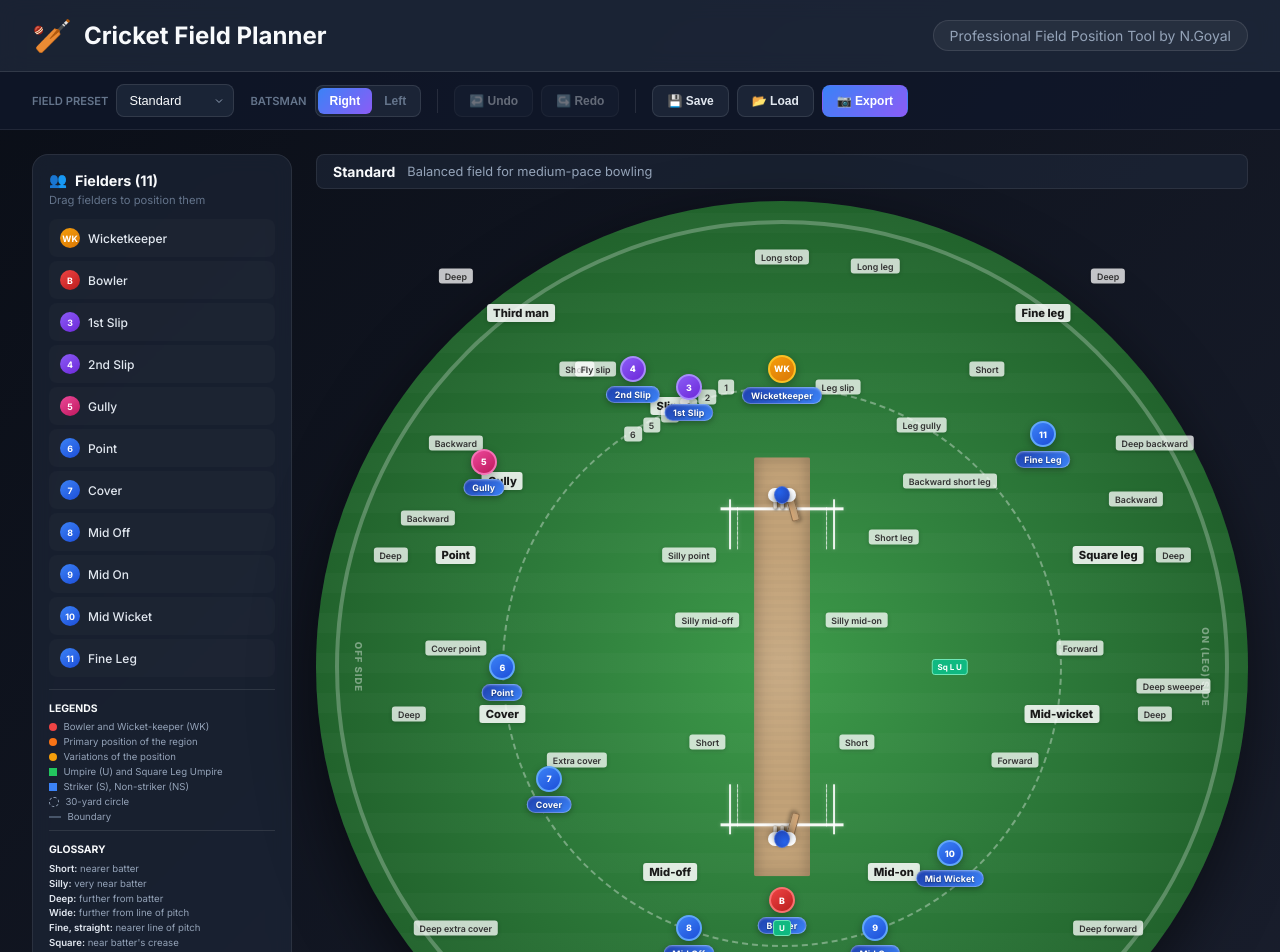
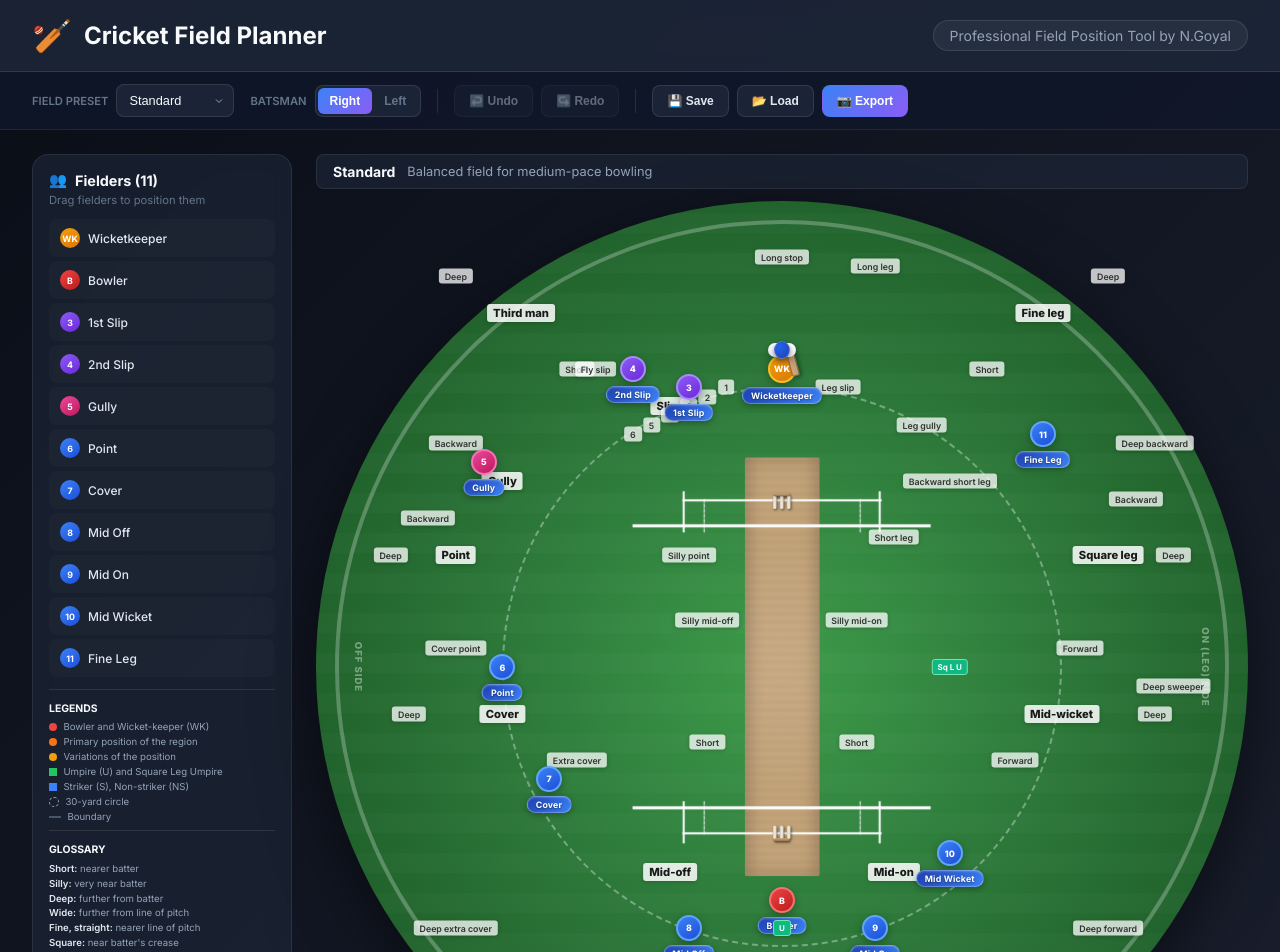
Before and after one commit to navendugoyal19/Cricket-field-position, a React (Vite) app: page / in a window 1280 px wide. Shown: the top 952 px of the page. Built offline with nearby package versions, Linux system fonts and the light colour scheme.

Commit message:
Refine: Pitch dimensions match official specs (4ft popping crease, 8ft 8in return crease)

```diff
--- a/src/App.css
+++ b/src/App.css
@@ -451,14 +451,19 @@
    PITCH
    ============================================ */
 /* Pitch - Enhanced Texture */
+/* Pitch Dimensions based on Reference Image */
+/* Pitch is 22 yards (66ft) long, 10ft wide */
+/* Popping crease is 4ft from bowling crease */
+/* Return creases are 4ft 4in from center (8ft 8in wide total) */
+
 .pitch {
     position: absolute;
     left: 50%;
     top: 50%;
     transform: translate(-50%, -50%);
-    width: 6%;
+    width: 8%;
+    /* Increased width for better visibility */
     height: 45%;
-    /* Realistic clay/dust texture */
     background-color: #c2a278;
     background-image:
         linear-gradient(90deg, rgba(0, 0, 0, 0.05) 0%, transparent 20%, transparent 80%, rgba(0, 0, 0, 0.05) 100%),
@@ -470,94 +475,117 @@
     box-shadow: inset 0 0 20px rgba(0, 0, 0, 0.2);
 }
 
-/* Creases - Enhanced Visibility */
+/* Crease Lines */
 .crease {
     position: absolute;
     background: rgba(255, 255, 255, 0.95);
-    box-shadow: 0 0 4px rgba(255, 255, 255, 0.3);
+    box-shadow: 0 0 2px rgba(255, 255, 255, 0.3);
 }
 
-/* Wide Lines - INSIDE Return Crease */
-.wide-line-top-left,
-.wide-line-top-right,
-.wide-line-bottom-left,
-.wide-line-bottom-right {
-    width: 1px;
-    height: 10%;
-    /* Extend length */
-    background: rgba(255, 255, 255, 0.5);
-    border-left: 1px dashed rgba(255, 255, 255, 0.5);
-    /* Dashed for wide lines */
+/* Bowling Crease (The line stumps are on) */
+.bowling-crease-top {
+    left: 50%;
+    top: 10%;
+    transform: translateX(-50%);
+    width: 266%;
+    /* 8ft 8in wide (same as return creases) */
+    height: 2px;
 }
 
-/* Wide lines are approx 35 inches from center */
-.wide-line-top-left {
-    left: -30%;
-    top: 12%;
+.bowling-crease-bottom {
+    left: 50%;
+    bottom: 10%;
+    transform: translateX(-50%);
+    width: 266%;
+    height: 2px;
 }
 
-.wide-line-top-right {
-    right: -30%;
-    top: 12%;
+/* Popping Crease (4ft in front of bowling crease) */
+.popping-crease-top {
+    left: 50%;
+    top: 16%;
+    /* 4ft gap from 10% */
+    transform: translateX(-50%);
+    width: 400%;
+    /* Extends beyond return creases */
+    height: 3px;
 }
 
-.wide-line-bottom-left {
-    left: -30%;
-    bottom: 12%;
+.popping-crease-bottom {
+    left: 50%;
+    bottom: 16%;
+    transform: translateX(-50%);
+    width: 400%;
+    height: 3px;
 }
 
-.wide-line-bottom-right {
-    right: -30%;
-    bottom: 12%;
-}
-
-/* Return Creases - OUTSIDE Wide Lines */
-/* Return creases are 52 inches from center */
+/* Return Creases (Side limits) */
 .return-crease-top-left,
 .return-crease-top-right,
 .return-crease-bottom-left,
 .return-crease-bottom-right {
     width: 2px;
     height: 12%;
-    /* Longer */
+    /* Extends back from popping crease */
     background: rgba(255, 255, 255, 0.9);
 }
 
+/* 4ft 4in from center */
 .return-crease-top-left {
-    left: -45%;
+    left: -83%;
+    top: 8%;
+    height: 10%;
+}
+
+.return-crease-top-right {
+    right: -83%;
+    top: 8%;
+    height: 10%;
+}
+
+.return-crease-bottom-left {
+    left: -83%;
+    bottom: 8%;
+    height: 10%;
+}
+
+.return-crease-bottom-right {
+    right: -83%;
+    bottom: 8%;
+    height: 10%;
+}
+
+/* Wide Lines (Inside Return Crease) */
+/* 17 inches inside return crease */
+.wide-line-top-left,
+.wide-line-top-right,
+.wide-line-bottom-left,
+.wide-line-bottom-right {
+    width: 1px;
+    height: 8%;
+    /* From popping crease back */
+    background: rgba(255, 255, 255, 0.5);
+    border-left: 1px dashed rgba(255, 255, 255, 0.5);
+}
+
+.wide-line-top-left {
+    left: -55%;
     top: 10%;
 }
 
-.return-crease-top-right {
-    right: -45%;
+.wide-line-top-right {
+    right: -55%;
     top: 10%;
 }
 
-.return-crease-bottom-left {
-    left: -45%;
+.wide-line-bottom-left {
+    left: -55%;
     bottom: 10%;
 }
 
-.return-crease-bottom-right {
-    right: -45%;
+.wide-line-bottom-right {
+    right: -55%;
     bottom: 10%;
-}
-
-.popping-crease-top {
-    left: 50%;
-    top: 12%;
-    transform: translateX(-50%);
-    width: 220%;
-    /* Wider to connect return creases */
-    height: 3px;
-}
-
-.popping-crease-bottom {
-    left: 50%;
-    bottom: 12%;
-    transform: translateX(-50%);
-    width: 220%;
-    height: 3px;
 }
 
 /* Stumps - 3D Effect */
@@ -618,18 +646,18 @@
     z-index: 20;
 }
 
-/* Striker - Slightly behind popping crease (in stance) */
+/* Striker - At popping crease (stance) */
 .batsman-striker {
     left: 50%;
-    top: 31.5%;
-    /* Moved up from 33% to be 'in' crease */
+    top: 16%;
+    /* At popping crease line */
 }
 
-/* Non-striker - At bowler's end popping crease */
+/* Non-striker - At bowling crease */
 .batsman-nonstriker {
     left: 50%;
-    top: 68.5%;
-    /* Moved down from 67% */
+    top: 90%;
+    /* At bowling crease line */
     transform: translate(-50%, -50%) rotate(180deg);
 }
 
--- a/src/components/CricketField.tsx
+++ b/src/components/CricketField.tsx
@@ -208,14 +208,17 @@ export function CricketField({
 
             {/* Pitch */}
             <div className="pitch">
-                {/* Creases */}
+                {/* Top End */}
                 <div className="crease popping-crease-top" />
+                <div className="crease bowling-crease-top" />
                 <div className="crease return-crease-top-left" />
                 <div className="crease return-crease-top-right" />
                 <div className="crease wide-line-top-left" />
                 <div className="crease wide-line-top-right" />
 
+                {/* Bottom End */}
                 <div className="crease popping-crease-bottom" />
+                <div className="crease bowling-crease-bottom" />
                 <div className="crease return-crease-bottom-left" />
                 <div className="crease return-crease-bottom-right" />
                 <div className="crease wide-line-bottom-left" />
```
